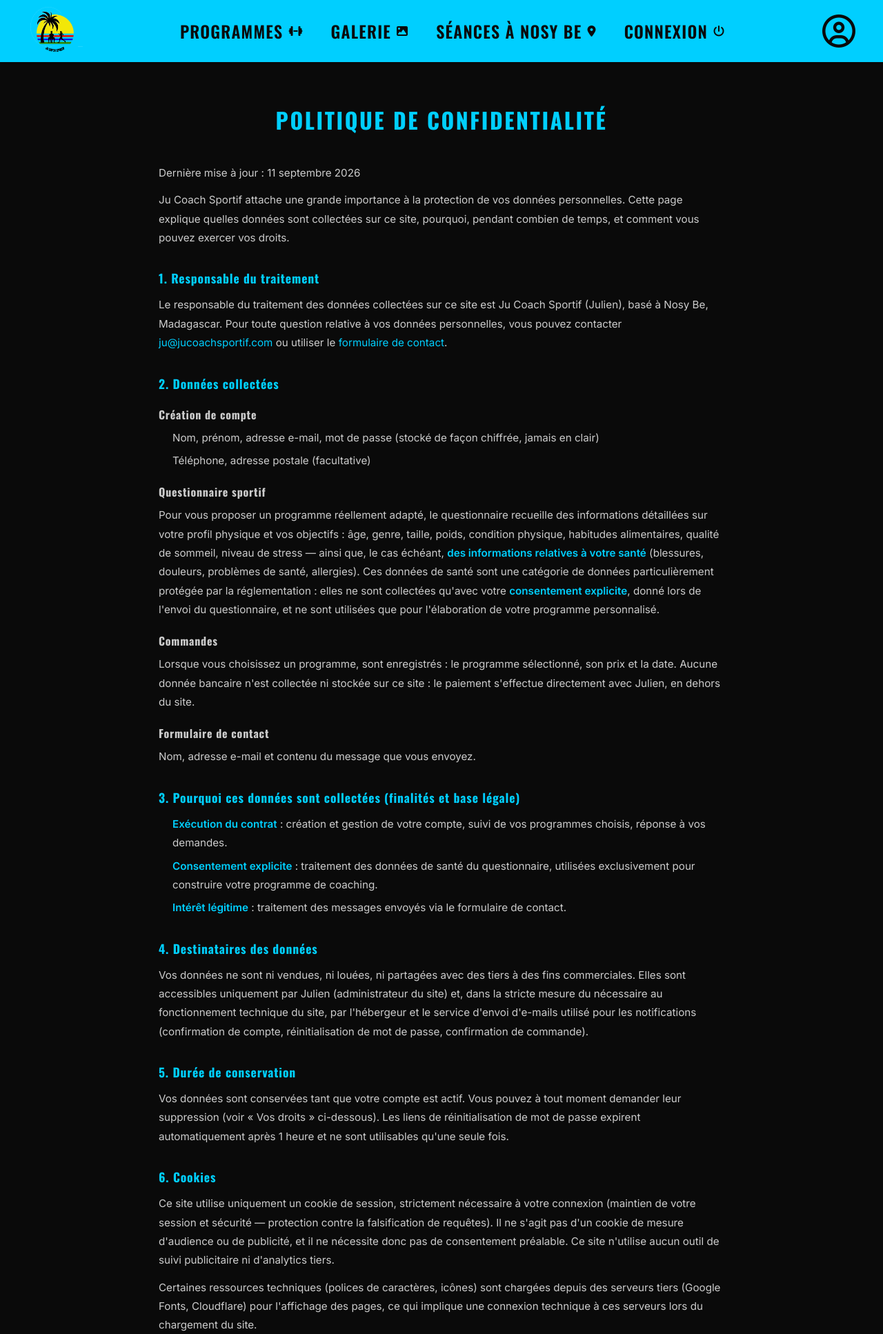
After one commit to thomas-bruston/jucoach, a PHP site: template templates/pages/confidentialite.php in a window 1280 px wide. The commit adds this page. Shown: the top 1934 px of the page at 69% size. Run offline with PHP 8.4, Linux system fonts and the light colour scheme; the template is opened without the code that fills it, so the values that code supplies are empty; some libraries are stand-ins or nearby versions.

Commit message:
feat: conformité RGPD — politique de confidentialité, consentement, droit à l'effacement
- Ajout de la page /politique-confidentialite (responsable de traitement, données collectées, finalités, durée de conservation, cookies, droits RGPD) et lien en footer
- Consentement obligatoire à l'inscription et sur le questionnaire (données de santé), validé côté serveur
- Ajout de la suppression de compte en libre-service ("Mon profil"), avec confirmation par mot de passe
- Correction du droit à l'effacement : UserRepository::delete() supprime désormais aussi les commandes associées (la contrainte FK RESTRICT empêchait toute suppression d'un client ayant commandé), et AdminController::supprimerClient() ne plante plus en cas d'erreur
- Centrage du bouton Déconnexion du dashboard admin (nombre impair d'éléments dans la grille)

Co-Authored-By: Claude Sonnet 5 <noreply@anthropic.com>

```diff
--- a/public/css/admin.css
+++ b/public/css/admin.css
@@ -95,6 +95,12 @@ body {
 .menu-top .menu-btn {
     min-width: 280px;
     padding: 18px 48px;
+}
+.menu-grid a:last-child {
+    grid-column: 1 / -1;
+    justify-self: center;
+    width: 100%;
+    max-width: 340px;
 }
 
 /* ---- Conteneur général pages admin ---- */
--- a/public/css/cgv-mentions.css
+++ b/public/css/cgv-mentions.css
@@ -47,6 +47,19 @@
 }
 .cgv-container a:hover { opacity: 0.8; }
 
+.cgv-container ul {
+    margin: 0 0 12px;
+    padding-left: 20px;
+}
+.cgv-container li {
+    font-family: var(--font-corps);
+    font-size: 0.95rem;
+    color: var(--color-texte);
+    line-height: 1.8;
+    margin-bottom: 6px;
+}
+.cgv-container strong { color: var(--color-or); }
+
 /* ---- Responsive ---- */
 
 @media (max-width: 768px) {
--- a/public/css/main.css
+++ b/public/css/main.css
@@ -86,6 +86,17 @@ p { line-height: 1.7; }
     background-color: #e0b020;
     transform: translateY(-2px);
     box-shadow: var(--shadow-hover);
+}
+
+.btn--danger {
+    background-color: transparent;
+    color: #c0392b;
+    border: 2px solid #c0392b;
+}
+.btn--danger:hover {
+    background-color: #c0392b;
+    color: var(--color-blanc);
+    transform: translateY(-2px);
 }
 
 .btn--outline {
--- a/src/Controller/PageController.php
+++ b/src/Controller/PageController.php
@@ -20,6 +20,11 @@ class PageController extends Controller
         $this->render('pages/mentions');
     }
 
+    public function confidentialite(): void
+    {
+        $this->render('pages/confidentialite');
+    }
+
     public function partenaire(): void
     {
     $this->render('pages/partenaire');
--- a/src/Core/Router.php
+++ b/src/Core/Router.php
@@ -28,6 +28,7 @@ class Router
         $this->add('POST', '/contact',                  'ContactController',           'store',              null);
         $this->add('GET',  '/cgv',                      'PageController',              'cgv',                null);
         $this->add('GET',  '/mentions-legales',         'PageController',              'mentions',           null);
+        $this->add('GET',  '/politique-confidentialite','PageController',              'confidentialite',    null);
         $this->add('GET',  '/partenaire',               'PageController',              'partenaire',         null);
 
         // Auth
@@ -50,6 +51,7 @@ class Router
         $this->add('GET',  '/mon-plan-nutritionnel',    'ProfilController',            'monPlanNutritionnel','utilisateur');
         $this->add('GET',  '/mon-profil',               'ProfilController',            'showProfil',         'utilisateur');
         $this->add('POST', '/mon-profil',               'ProfilController',            'updateProfil',       'utilisateur');
+        $this->add('POST', '/mon-profil/supprimer',     'ProfilController',            'deleteAccount',      'utilisateur');
         $this->add('GET',  '/questionnaire',            'QuestionnaireController',     'show',               'utilisateur');
         $this->add('POST', '/questionnaire',            'QuestionnaireController',     'store',              'utilisateur');
 
--- a/src/Service/AuthService.php
+++ b/src/Service/AuthService.php
@@ -77,9 +77,14 @@ class AuthService
         $confirm   = $data['password_confirm'] ?? '';
         $telephone = trim($data['telephone']   ?? '') ?: null;
         $adresse   = trim($data['adresse']     ?? '') ?: null;
+        $consent   = $data['consent_donnees']  ?? null;
 
         if (empty($nom) || empty($prenom)) {
             throw new \InvalidArgumentException('Nom et prénom sont obligatoires.');
+        }
+
+        if ($consent === null) {
+            throw new \InvalidArgumentException('Vous devez accepter la politique de confidentialité pour créer un compte.');
         }
 
         if (!filter_var($email, FILTER_VALIDATE_EMAIL)) {
--- a/src/Service/QuestionnaireService.php
+++ b/src/Service/QuestionnaireService.php
@@ -31,6 +31,10 @@ class QuestionnaireService
     {
         if ($this->dejaRempli($utilisateurId)) {
             throw new \RuntimeException('Vous avez déjà rempli votre questionnaire.');
+        }
+
+        if (($data['consent_sante'] ?? null) === null) {
+            throw new \InvalidArgumentException('Vous devez autoriser le traitement de ces informations pour valider le questionnaire.');
         }
 
         $objectifPrincipal = trim($data['objectif_principal'] ?? '');
--- a/templates/layout/footer.php
+++ b/templates/layout/footer.php
@@ -5,6 +5,7 @@
         <nav class="footer-legal" aria-label="Liens légaux">
             <a href="/cgv" class="footer-link">CGV</a>
             <a href="/mentions-legales" class="footer-link">MENTIONS LÉGALES</a>
+            <a href="/politique-confidentialite" class="footer-link">CONFIDENTIALITÉ</a>
         </nav>
 
         <!-- Réseaux sociaux et contact -->
--- /dev/null
+++ b/templates/pages/confidentialite.php
@@ -0,0 +1,102 @@
+<?php
+$title           = 'Politique de confidentialité — Ju Coach Sportif';
+$metaDescription = 'Politique de confidentialité de Ju Coach Sportif : données collectées, finalités, durée de conservation et droits RGPD.';
+$pageCss         = 'cgv-mentions.css';
+ob_start();
+?>
+
+<div class="cgv-container">
+    <h1>POLITIQUE DE CONFIDENTIALITÉ</h1>
+
+    <p>Dernière mise à jour : 11 septembre 2026</p>
+
+    <p>Ju Coach Sportif attache une grande importance à la protection de vos données personnelles.
+    Cette page explique quelles données sont collectées sur ce site, pourquoi, pendant combien de temps,
+    et comment vous pouvez exercer vos droits.</p>
+
+    <h3>1. Responsable du traitement</h3>
+    <p>Le responsable du traitement des données collectées sur ce site est Ju Coach Sportif (Julien),
+    basé à Nosy Be, Madagascar. Pour toute question relative à vos données personnelles, vous pouvez
+    contacter <a href="mailto:ju@jucoachsportif.com">ju@jucoachsportif.com</a> ou utiliser le
+    <a href="/contact">formulaire de contact</a>.</p>
+
+    <h3>2. Données collectées</h3>
+
+    <h4>Création de compte</h4>
+    <ul>
+        <li>Nom, prénom, adresse e-mail, mot de passe (stocké de façon chiffrée, jamais en clair)</li>
+        <li>Téléphone, adresse postale (facultative)</li>
+    </ul>
+
+    <h4>Questionnaire sportif</h4>
+    <p>Pour vous proposer un programme réellement adapté, le questionnaire recueille des informations
+    détaillées sur votre profil physique et vos objectifs : âge, genre, taille, poids, condition physique,
+    habitudes alimentaires, qualité de sommeil, niveau de stress — ainsi que, le cas échéant,
+    <strong>des informations relatives à votre santé</strong> (blessures, douleurs, problèmes de santé,
+    allergies). Ces données de santé sont une catégorie de données particulièrement protégée par la
+    réglementation : elles ne sont collectées qu'avec votre <strong>consentement explicite</strong>,
+    donné lors de l'envoi du questionnaire, et ne sont utilisées que pour l'élaboration de votre
+    programme personnalisé.</p>
+
+    <h4>Commandes</h4>
+    <p>Lorsque vous choisissez un programme, sont enregistrés : le programme sélectionné, son prix et la
+    date. Aucune donnée bancaire n'est collectée ni stockée sur ce site : le paiement s'effectue
+    directement avec Julien, en dehors du site.</p>
+
+    <h4>Formulaire de contact</h4>
+    <p>Nom, adresse e-mail et contenu du message que vous envoyez.</p>
+
+    <h3>3. Pourquoi ces données sont collectées (finalités et base légale)</h3>
+    <ul>
+        <li><strong>Exécution du contrat</strong> : création et gestion de votre compte, suivi de vos programmes choisis, réponse à vos demandes.</li>
+        <li><strong>Consentement explicite</strong> : traitement des données de santé du questionnaire, utilisées exclusivement pour construire votre programme de coaching.</li>
+        <li><strong>Intérêt légitime</strong> : traitement des messages envoyés via le formulaire de contact.</li>
+    </ul>
+
+    <h3>4. Destinataires des données</h3>
+    <p>Vos données ne sont ni vendues, ni louées, ni partagées avec des tiers à des fins commerciales.
+    Elles sont accessibles uniquement par Julien (administrateur du site) et, dans la stricte mesure du
+    nécessaire au fonctionnement technique du site, par l'hébergeur et le service d'envoi d'e-mails
+    utilisé pour les notifications (confirmation de compte, réinitialisation de mot de passe,
+    confirmation de commande).</p>
+
+    <h3>5. Durée de conservation</h3>
+    <p>Vos données sont conservées tant que votre compte est actif. Vous pouvez à tout moment demander
+    leur suppression (voir « Vos droits » ci-dessous). Les liens de réinitialisation de mot de passe
+    expirent automatiquement après 1 heure et ne sont utilisables qu'une seule fois.</p>
+
+    <h3>6. Cookies</h3>
+    <p>Ce site utilise uniquement un cookie de session, strictement nécessaire à votre connexion
+    (maintien de votre session et sécurité — protection contre la falsification de requêtes). Il ne
+    s'agit pas d'un cookie de mesure d'audience ou de publicité, et il ne nécessite donc pas de
+    consentement préalable. Ce site n'utilise aucun outil de suivi publicitaire ni d'analytics tiers.</p>
+    <p>Certaines ressources techniques (polices de caractères, icônes) sont chargées depuis des serveurs
+    tiers (Google Fonts, Cloudflare) pour l'affichage des pages, ce qui implique une connexion technique
+    à ces serveurs lors du chargement du site.</p>
+
+    <h3>7. Vos droits</h3>
+    <p>Conformément au Règlement Général sur la Protection des Données (RGPD), vous disposez des droits
+    suivants sur vos données personnelles :</p>
+    <ul>
+        <li><strong>Droit d'accès et de rectification</strong> : consultez et modifiez vos informations à tout moment depuis « Mon profil ».</li>
+        <li><strong>Droit à l'effacement</strong> : vous pouvez supprimer définitivement votre compte et l'ensemble de vos données depuis « Mon profil » (section « Supprimer mon compte »), ou en en faisant la demande via le <a href="/contact">formulaire de contact</a>.</li>
+        <li><strong>Droit d'opposition et de retrait du consentement</strong> : vous pouvez à tout moment vous opposer au traitement de vos données ou retirer votre consentement, notamment concernant les données de santé du questionnaire.</li>
+        <li><strong>Droit à la portabilité</strong> : vous pouvez demander une copie de vos données dans un format structuré.</li>
+    </ul>
+    <p>Pour exercer ces droits, contactez <a href="mailto:ju@jucoachsportif.com">ju@jucoachsportif.com</a>.
+    Une réponse vous sera apportée dans un délai raisonnable, et au plus tard un mois après réception de
+    votre demande. Si vous estimez que vos droits ne sont pas respectés, vous pouvez introduire une
+    réclamation auprès de l'autorité de protection des données compétente (en France, la CNIL —
+    www.cnil.fr).</p>
+
+    <h3>8. Sécurité</h3>
+    <p>Des mesures techniques sont mises en place pour protéger vos données : mots de passe chiffrés,
+    connexion sécurisée, accès restreint aux seules personnes autorisées. Aucun système n'étant
+    infaillible à 100 %, nous vous invitons à choisir un mot de passe robuste et à ne le communiquer à
+    personne.</p>
+</div>
+
+<?php
+$content = ob_get_clean();
+require_once ROOT_PATH . '/templates/layout/base.php';
+?>
```
Also changed, not shown: public/css/auth.css (+46 -0 lines), public/css/questionnaire.css (+25 -0 lines), src/Controller/AdminController.php (+8 -2 lines), src/Controller/ProfilController.php (+32 -0 lines), src/Repository/UserRepository.php (+15 -1 lines), templates/auth/register.php (+10 -0 lines), templates/questionnaire/show.php (+10 -0 lines), templates/user/profil.php (+22 -0 lines).
